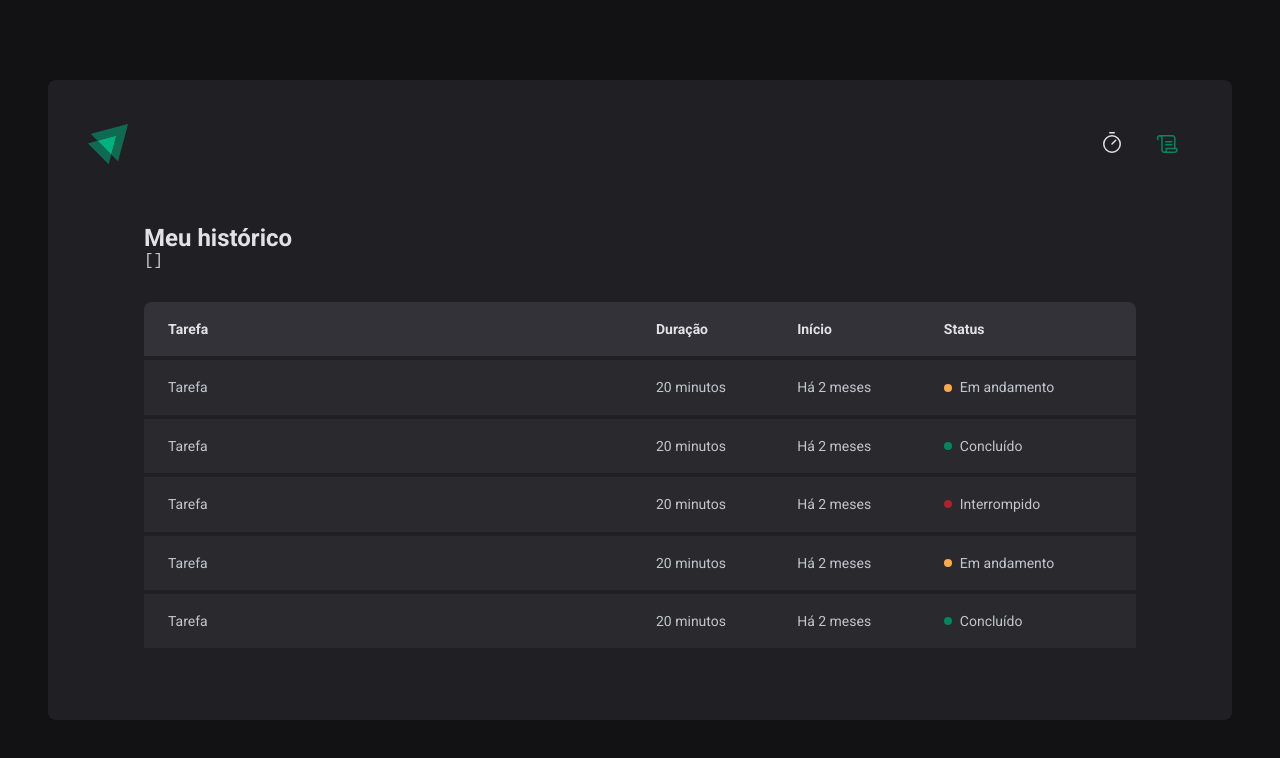
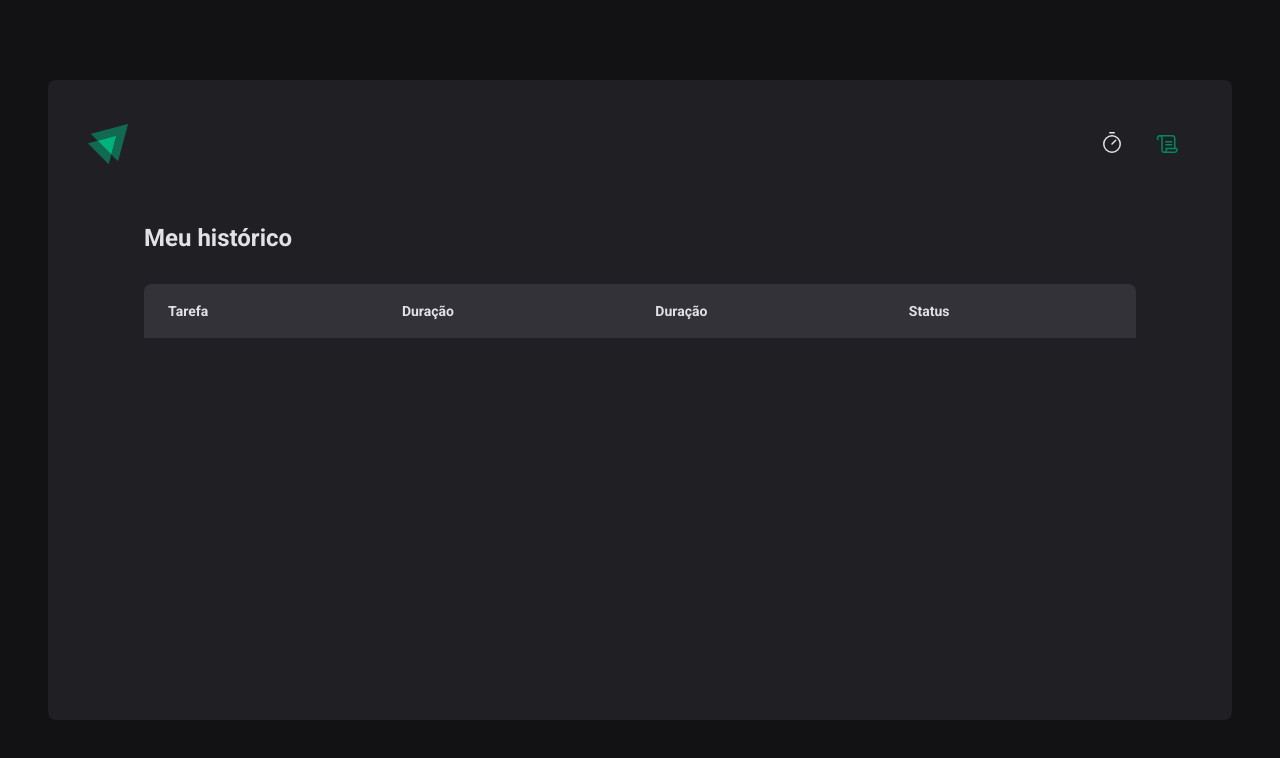
Before and after one commit to MattSilverio/ignite-timer, a React (Vite) app: page /history in a window 1280 px wide. Shown: the top 758 px of the page. Built offline with nearby package versions, Linux system fonts and the light colour scheme.

Commit message:
add: History List dynamic

```diff
--- a/src/pages/History/index.tsx
+++ b/src/pages/History/index.tsx
@@ -1,6 +1,8 @@
 import { useContext } from "react";
+import { formatDistanceToNow } from "date-fns";
+import ptBR from "date-fns/locale/pt-BR";
+import { CyclesContext } from "../../contexts/CyclesContext";
 import { HistoryContainer, HistoryList, Status } from "./styles";
-import { CyclesContext } from "../../contexts/CyclesContext";
 
 export function History() {
   const { cycles } = useContext(CyclesContext);
@@ -9,59 +11,44 @@
     <HistoryContainer>
       <h1>Meu histórico</h1>
 
-      <pre>{JSON.stringify(cycles, null, 2)}</pre>
-
       <HistoryList>
         <table>
           <thead>
             <tr>
               <th>Tarefa</th>
               <th>Duração</th>
-              <th>Início</th>
+              <th>Duração</th>
               <th>Status</th>
             </tr>
           </thead>
           <tbody>
-            <tr>
-              <td>Tarefa</td>
-              <td>20 minutos</td>
-              <td>Há 2 meses</td>
-              <td>
-                <Status statusColor="yellow">Em andamento</Status>
-              </td>
-            </tr>
-            <tr>
-              <td>Tarefa</td>
-              <td>20 minutos</td>
-              <td>Há 2 meses</td>
-              <td>
-                <Status statusColor="green">Concluído</Status>
-              </td>
-            </tr>
-            <tr>
-              <td>Tarefa</td>
-              <td>20 minutos</td>
-              <td>Há 2 meses</td>
-              <td>
-                <Status statusColor="red">Interrompido</Status>
-              </td>
-            </tr>
-            <tr>
-              <td>Tarefa</td>
-              <td>20 minutos</td>
-              <td>Há 2 meses</td>
-              <td>
-                <Status statusColor="yellow">Em andamento</Status>
-              </td>
-            </tr>
-            <tr>
-              <td>Tarefa</td>
-              <td>20 minutos</td>
-              <td>Há 2 meses</td>
-              <td>
-                <Status statusColor="green">Concluído</Status>
-              </td>
-            </tr>
+            {cycles.map((cycle) => {
+              return (
+                <tr key={cycle.id}>
+                  <td>{cycle.task}</td>
+                  <td>{cycle.minutesAmount} minutos</td>
+                  <td>
+                    {formatDistanceToNow(new Date(cycle.startDate), {
+                      addSuffix: true,
+                      locale: ptBR,
+                    })}
+                  </td>
+                  <td>
+                    {cycle.finishedDate && (
+                      <Status statusColor="green">Concluído</Status>
+                    )}
+
+                    {cycle.interruptedDate && (
+                      <Status statusColor="red">Interrompido</Status>
+                    )}
+
+                    {!cycle.finishedDate && !cycle.interruptedDate && (
+                      <Status statusColor="yellow">Em andamento</Status>
+                    )}
+                  </td>
+                </tr>
+              );
+            })}
           </tbody>
         </table>
       </HistoryList>
```
